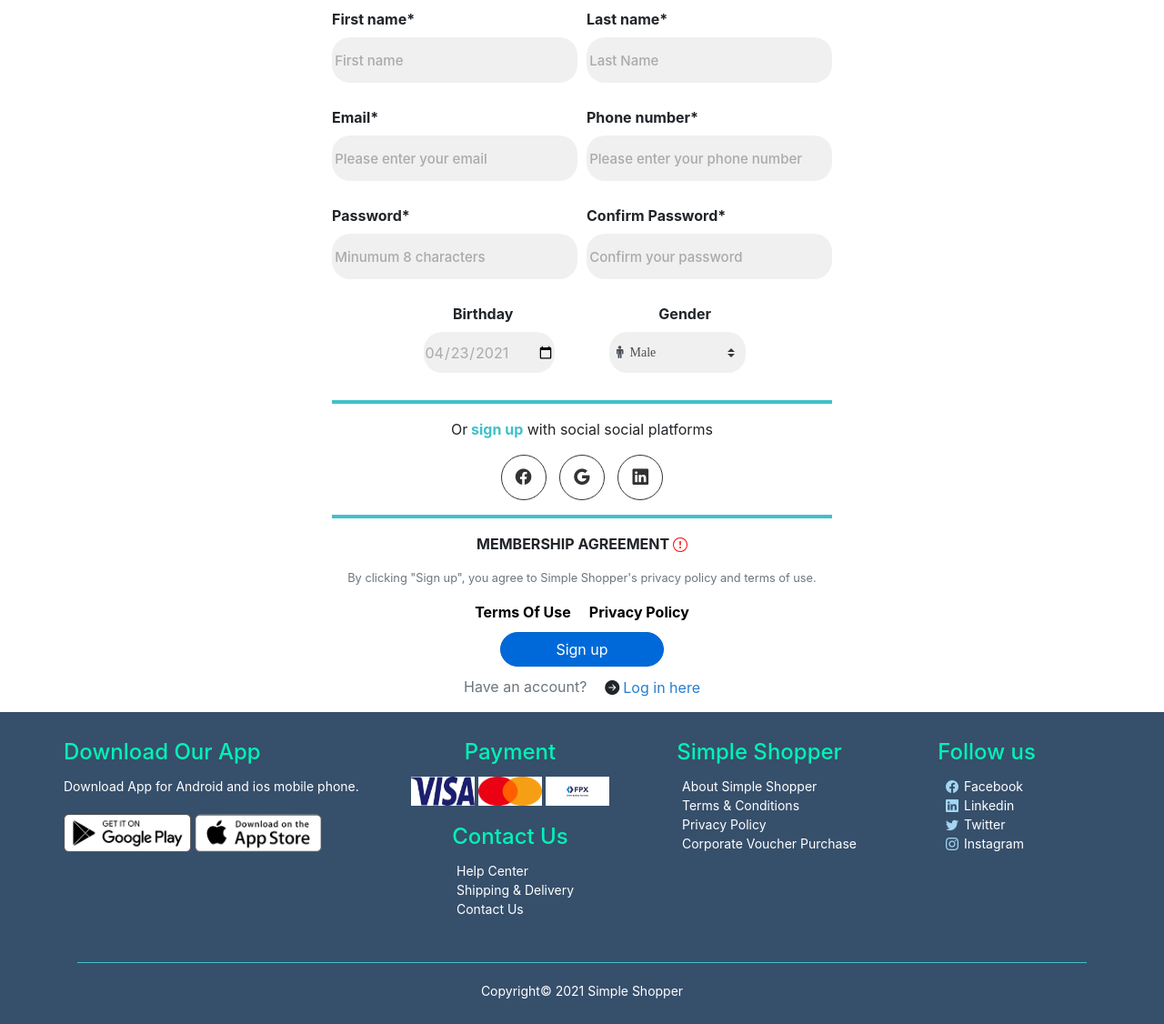
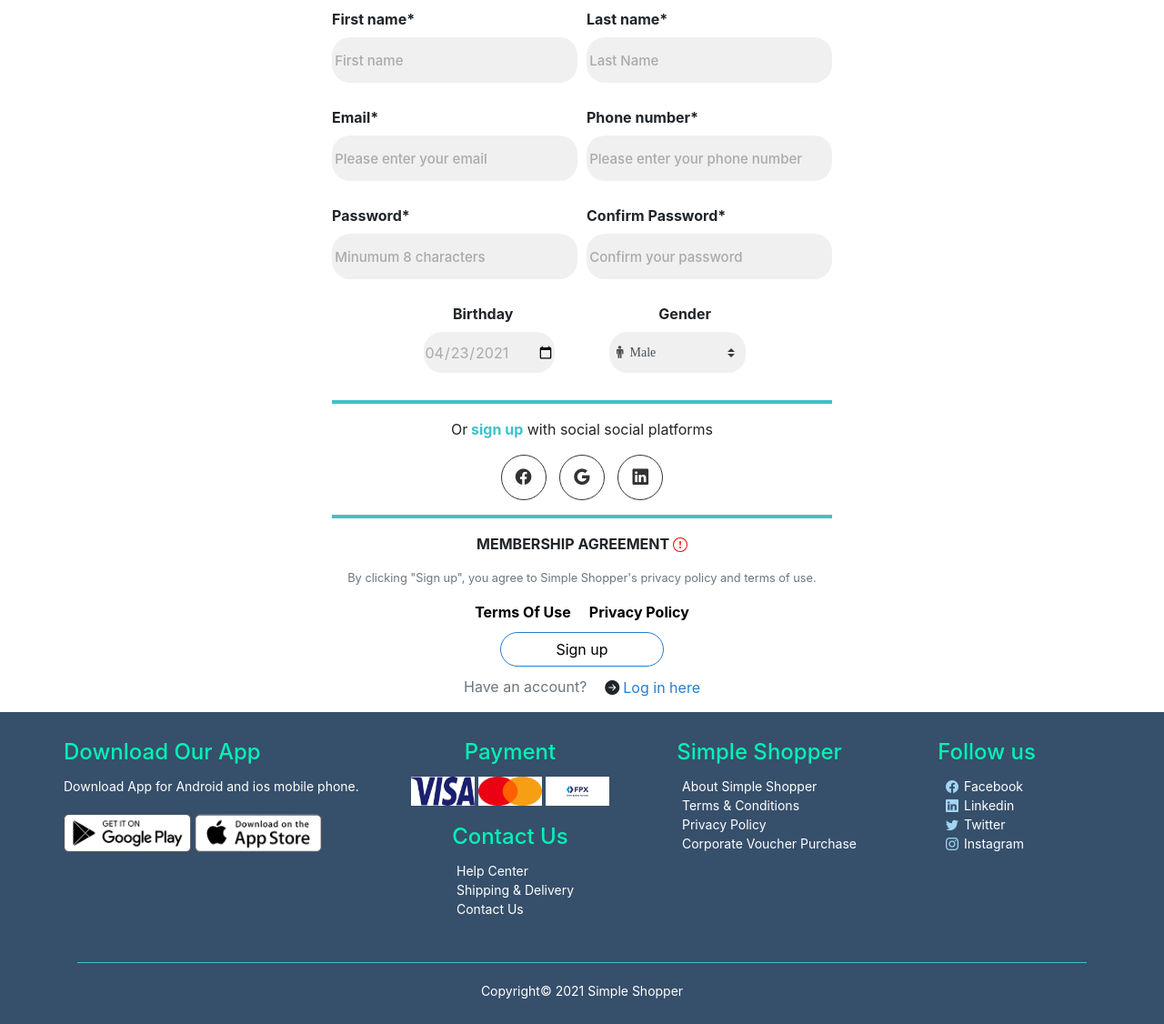
Before and after one commit to owen0712/simple-shopper, a PHP site: page /src/sign.html in a window 1280 px wide, with the pointer over the restyled element. Shown: the part 226-1352 px from the top of the page at 91% size. Run offline with PHP 8.4, Linux system fonts and the light colour scheme; some libraries are stand-ins or nearby versions.

Commit message:
Update signUp.css

```diff
--- a/style/signUp.css
+++ b/style/signUp.css
@@ -210,3 +210,11 @@
 #sign_text{
   color: #3fc1c9;
 }
+
+.btn:hover{
+  color: rgb(0, 0, 0);
+  background-color: #ffffff;
+  border-radius: 6px;
+  border-color: rgb(38, 126, 209);
+  transition-duration: 0.4s;
+}
```
